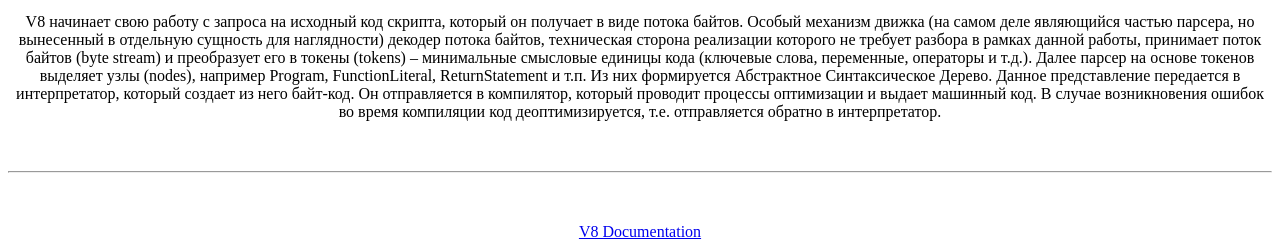
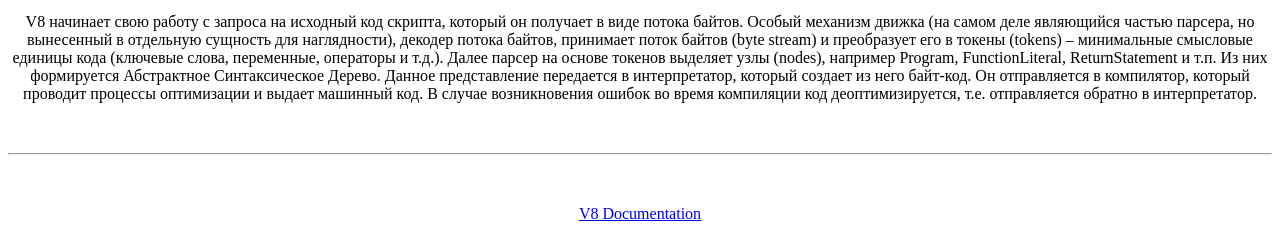
Before and after one commit to CaptainSinyak/v8_visualization, a website: page public/index.html in a window 1280 px wide. Shown: the part 775-1024 px from the top of the page. Drawn offline with Linux system fonts and the light colour scheme.

Commit message:
Update index.html

```diff
--- a/public/index.html
+++ b/public/index.html
@@ -52,7 +52,7 @@
         <img src="./assets/images/V8.gif" alt="v8_pipeline">
     </div>
 
-    <p class="description">V8 начинает свою работу с запроса на исходный код скрипта, который он получает в виде потока байтов. Особый механизм движка (на самом деле являющийся частью парсера, но вынесенный в отдельную сущность для наглядности) декодер потока байтов, техническая сторона реализации которого не требует разбора в рамках данной работы, принимает поток байтов (byte stream) и преобразует его в токены (tokens) – минимальные смысловые единицы кода (ключевые слова, переменные, операторы и т.д.). Далее парсер на основе токенов выделяет узлы (nodes), например Program, FunctionLiteral, ReturnStatement и т.п. Из них формируется Абстрактное Синтаксическое Дерево. Данное представление передается в интерпретатор, который создает из него байт-код. Он отправляется в компилятор, который проводит процессы оптимизации и выдает машинный код. В случае возникновения ошибок во время компиляции код деоптимизируется, т.е. отправляется обратно в интерпретатор.</p>
+    <p class="description">V8 начинает свою работу с запроса на исходный код скрипта, который он получает в виде потока байтов. Особый механизм движка (на самом деле являющийся частью парсера, но вынесенный в отдельную сущность для наглядности), декодер потока байтов, принимает поток байтов (byte stream) и преобразует его в токены (tokens) – минимальные смысловые единицы кода (ключевые слова, переменные, операторы и т.д.). Далее парсер на основе токенов выделяет узлы (nodes), например Program, FunctionLiteral, ReturnStatement и т.п. Из них формируется Абстрактное Синтаксическое Дерево. Данное представление передается в интерпретатор, который создает из него байт-код. Он отправляется в компилятор, который проводит процессы оптимизации и выдает машинный код. В случае возникновения ошибок во время компиляции код деоптимизируется, т.е. отправляется обратно в интерпретатор.</p>
 
     <hr>
 
```
